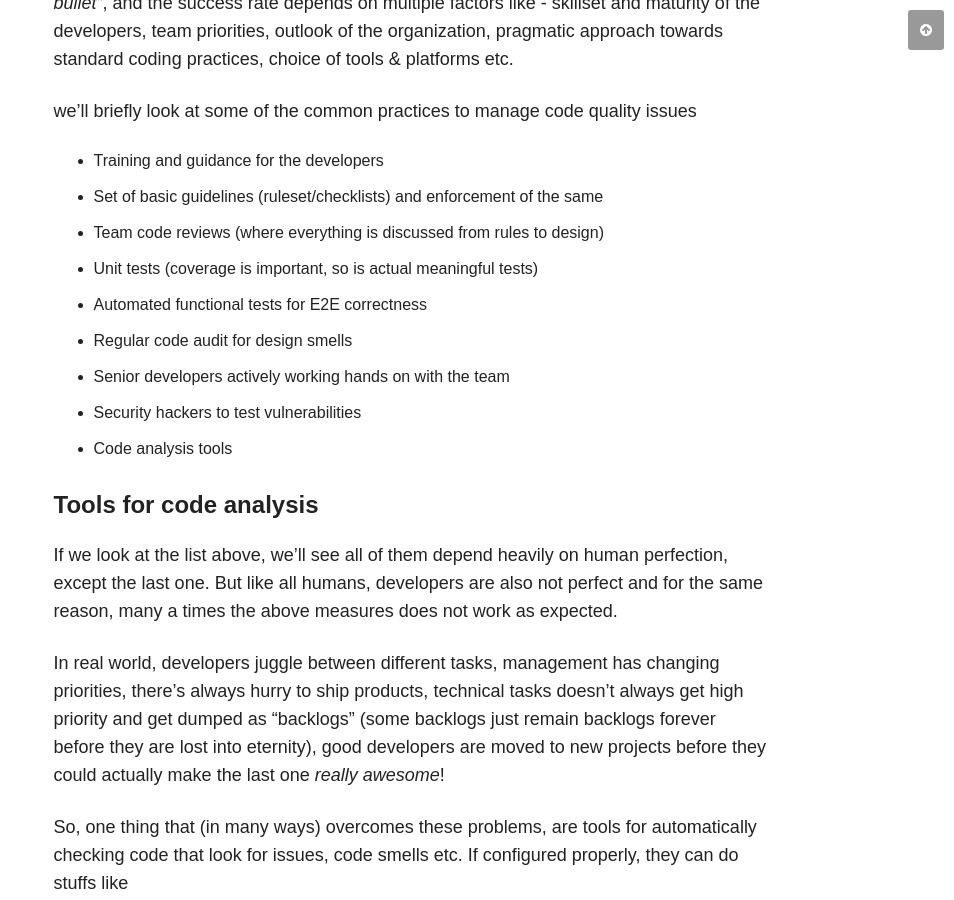
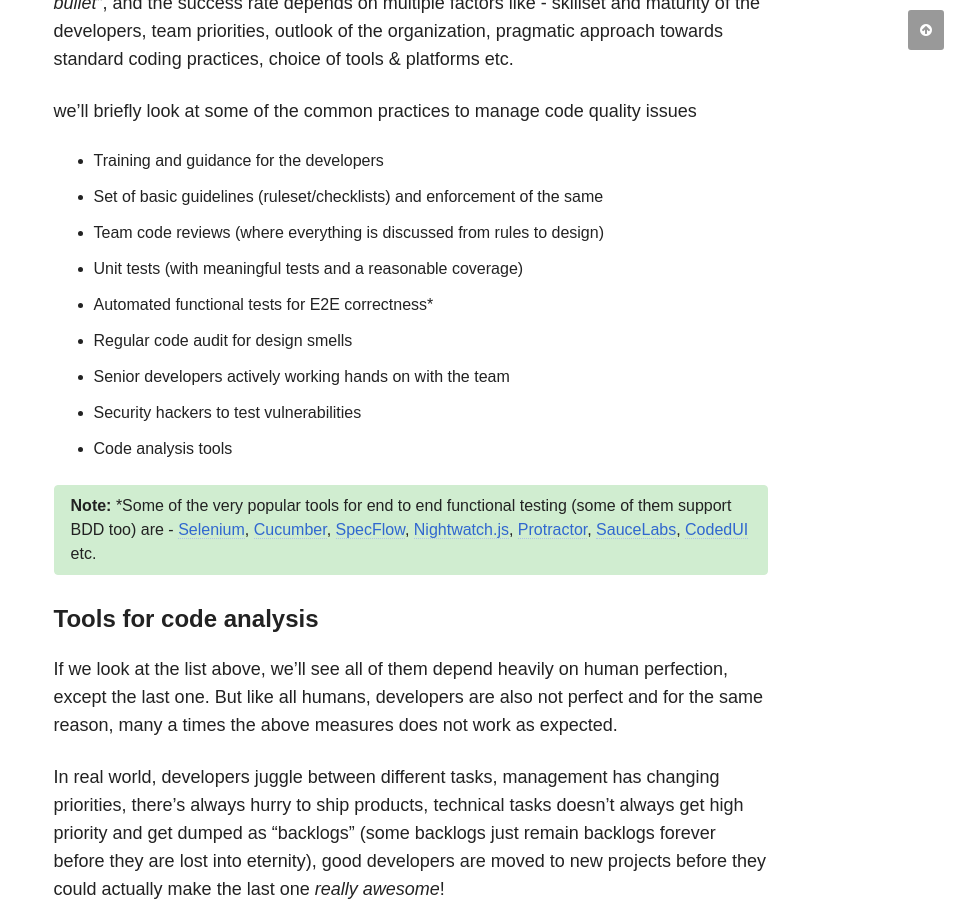
Before and after one commit to chakrabar/chakrabar.github.io, a Jekyll site: the page built from _posts/articles/2018-03-05-code-quality-management.md, in a window 1280 px wide and 900 px high, scrolled down 2701 px. Shown: the whole window, without its empty margins (326-1280 px from the left). Built offline with Jekyll 4.4.1, drawn with Linux system fonts in a browser that asks for light colours; nearby versions of some CDN libraries; comment, search, counter and statistics services are not loaded; some of the changed text lies outside the part shown.

Commit message:
The world never ceases to provide more information, so do I

```diff
--- a/_posts/articles/2018-03-05-code-quality-management.md
+++ b/_posts/articles/2018-03-05-code-quality-management.md
@@ -3,7 +3,7 @@
 title: "Code quality management - common problems & how to solve them"
 excerpt: "Common problems with software code quality and how SonarQube can help manage them"
 date: 2018-03-05
-tags: [tech, codequality, staticanalysis, codemetrics, sonar, sonarqube]
+tags: [tech, codequality, staticanalysis, codemetrics, tools, sonar, sonarqube]
 categories: articles
 image:
   feature: posts/sonarqube/lynda-checklist.jpg
@@ -54,12 +54,15 @@
 * Training and guidance for the developers
 * Set of basic guidelines (ruleset/checklists) and enforcement of the same
 * Team code reviews (where everything is discussed from rules to design)
-* Unit tests (coverage is important, so is actual meaningful tests)
-* Automated functional tests for E2E correctness
+* Unit tests (with meaningful tests and a reasonable coverage)
+* Automated functional tests for E2E correctness*
 * Regular code audit for design smells
 * Senior developers actively working hands on with the team
 * Security hackers to test vulnerabilities
 * Code analysis tools
+
+**Note:** *Some of the very popular tools for end to end functional testing (some of them support BDD too) are - [Selenium](https://www.seleniumhq.org/),  [Cucumber](https://cucumber.io/),  [SpecFlow](http://specflow.org/),  [Nightwatch.js](http://nightwatchjs.org/),  [Protractor](http://www.protractortest.org/#/),  [SauceLabs](https://saucelabs.com/),  [CodedUI](https://github.com/icnocop/cuite)  etc.
+{: .notice--success}
 
 #### Tools for code analysis
 
@@ -91,7 +94,10 @@
 
 Another huge benefit of the code analysis tools is that, they can be integrated into IDEs and build systems. So, effectively we can get _"continuous code quality analysis"_. With continuous code quality analysis, developers get immediate feedback on their code (as they type code in IDE or at build), and can fix the issues before merging or pushing the code into main centralized repository. This prevents _"bad code"_ from entering the system and keeps the codebase clean & more maintainable. In turn it reduces code review time and chances of bugs.
 
-Continuous code analysis tools are ideally integrated into **Continuous Integration (CI)** systems (e.g. [Travis CI](https://travis-ci.org/), [Shippable](https://www.shippable.com/), [VSTS](https://www.visualstudio.com/team-services/), [Jenkins](https://jenkins.io/), [GoCD](https://www.gocd.org/) etc.), so that analysis is done on each commit of code, and results are maintained as historical data.
+Continuous code analysis tools are ideally integrated into **Continuous Integration (CI)*** systems, so that analysis is done on each commit of code, and results are maintained as historical data.
+
+**Note:** *Some of the very popular CI/CD tools currently being used by the development/DevOps community are - [Travis CI](https://travis-ci.org/),  [Shippable](https://www.shippable.com/),  [VSTS](https://www.visualstudio.com/team-services/),  [Jenkins](https://jenkins.io/),  [GoCD](https://www.gocd.org/)  etc.
+{: .notice--success}
 
 Ultimately it results in
 
--- a/about/index.html
+++ b/about/index.html
@@ -59,7 +59,7 @@
 
     <br /><hr />
     <p>
-        * Great stuffs behind the scenes! This site is created &amp; hosted with <i class="fa fa-heart matt-red" aria-hidden="true"></i>
+        **Great stuffs behind the scenes! This site is created &amp; hosted with <i class="fa fa-heart matt-red" aria-hidden="true"></i>
         <a href="https://pages.github.com" target="_blank">GitHub Pages</a>.
         Written in simple html and <a href="https://github.com/adam-p/markdown-here/wiki/Markdown-Cheatsheet" target="_blank">Markdown</a>
         language and built with <a href="https://jekyllrb.com" target="_blank">Jekyll</a>. The styling is done with <a href="https://mademistakes.com/work/so-simple-jekyll-theme/" target="_blank">So Simple Theme</a>.
```
